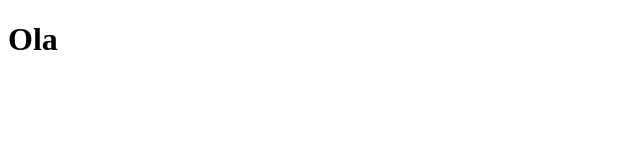
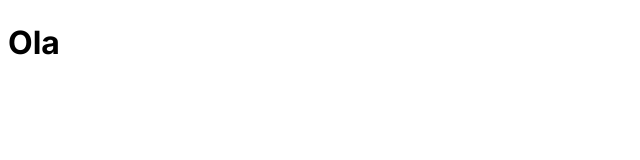
Before and after one commit to Syxh0wN/Task_logging_application, a React (Vite) app: page / in a window 1280 px wide. Shown: the top 160 px of the page, without its empty margins (0-640 px from the left). Built offline with nearby package versions, Linux system fonts and the light colour scheme.

Commit message:
feat: styled global

```diff
--- a/src/App.tsx
+++ b/src/App.tsx
@@ -1,3 +1,5 @@
+import "./styled/global.css";
+
 export function App() {
   return (
     <h1>Ola</h1>
--- a/src/styled/global.css
+++ b/src/styled/global.css
@@ -1 +1,54 @@
-*
+@import-normalize;
+
+@import url("https://fonts.googleapis.com/css2?family=Inter:wght@400;700&display=swap");
+
+:root {
+  --white: #fff;
+
+  --gray-100: #f2f2f2;
+  --gray-200: #d9d9d9;
+  --gray-300: #808080;
+  --gray-400: #333333;
+  --gray-500: #262626;
+  --gray-600: #1a1a1a;
+  --gray-700: #0d0d0d;
+  --purple: #8284fa;
+  --purble-darl: #5e60ce;
+  --blue: #4ea8de;
+  --blue-dark: #1e6f9f;
+  --danger: #e25858;
+}
+
+body {
+  font-family: "Inter", sans-serif;
+  line-height: 1.4;
+}
+
+h1,
+h2,
+h3,
+h4,
+h5,
+h6 {
+  font-weight: 700;
+}
+
+p,
+span,
+a,
+li {
+  font-weight: 400;
+  font-size: 12px;
+}
+
+.small-text {
+  font-size: 12px;
+}
+
+.medium-text {
+  font-size: 14px;
+}
+
+.large-text {
+  font-size: 16px;
+}
```
